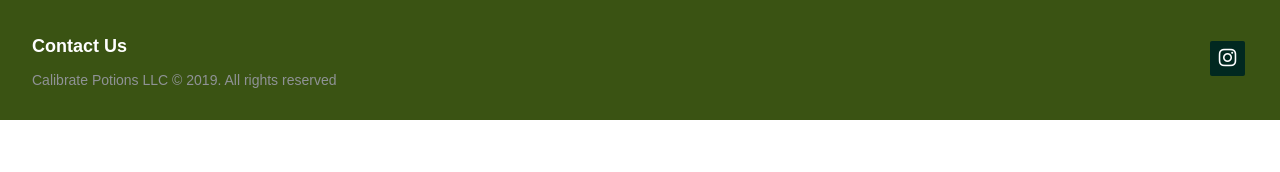
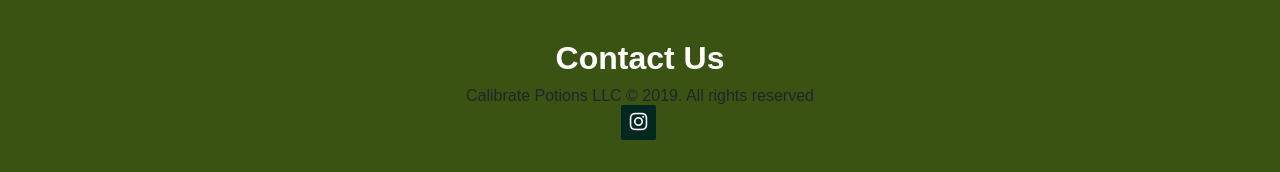
Before and after one commit to phylliswong/calibrate-kombucha-site, a website: page public/index.html in a window 1280 px wide. Shown: the part 3053-3225 px from the top of the page. Before the commit the page ends 3173 px from the top, so only its background shows below. Drawn offline with nearby package versions, Linux system fonts and the light colour scheme; a small style sheet from the web is missing.

Commit message:
quick fix footer fullscreen

```diff
--- a/public/css/stylesheet-footer.css
+++ b/public/css/stylesheet-footer.css
@@ -1,9 +1,7 @@
 /*******************
   FOOTER
 *******************/
-
 .footer-distributed {
-  background-color: var(--darkestGreen);
   background-color: var(--footerGreen);
   box-shadow: 0 1px 1px 0 rgba(0, 0, 0, 0.12);
   width: 100%;
@@ -11,172 +9,34 @@ FOOTER
   padding: 2rem;
 }
 
-.footer-distributed .footer-links {
-  color: #8f9296;
-  font-size: 14px;
+/* Footer links */
+.footer-links {
+  color: white;
+  font-size: 2rem;
   list-style-type: none;
-}
-.footer-distributed .footer-left .copyright {
-  text-align: center;
-  color: var(--copyright-grey);
-}
-
-/* Footer links */
-.footer-distributed p.footer-links {
-  font-size: 18px;
   font-weight: bold;
-  color: #ffffff;
-  margin: 0 0 10px;
+  transition: ease .25s;
+  line-height: 1.8;
+  text-decoration: none;
   transition: ease .25s;
 }
 
-.footer-distributed p.footer-links a {
-  padding-right: .5rem;
-  line-height: 1.8;
-  text-decoration: none;
-  color: inherit;
-  transition: ease .25s;
+.footer-links:hover {
+  background: red;
+  transform: scale(1.1);
+  -webkit-transform: scale(1.1);
+  text-decoration: underline;
 }
 
-.footer-distributed .footer-links .link-1:before {
-  content: none;
+.footer-right {
+  max-width: 180px;
 }
 
 .footer-distributed .footer-right {
-  max-width: 180px;
-}
-
-/*******************
-FOOTER Full Screen
-*******************/
-@media screen and (min-width: 768px) {
-.footer-distributed {
-  background-color: var(--darkestGreen);
-  background-color: var(--footerGreen);
-  box-shadow: 0 1px 1px 0 rgba(0, 0, 0, 0.12);
-  width: 100%;
-  font: normal 16px sans-serif;
-  padding: 2rem;
-  display: flex;
-  justify-content: space-between;
-}
-
-.footer-distributed .footer-left p {
-  display: flex;
-  flex-direction: row;
-  color: #8f9296;
-  font-size: 14px;
-  list-style-type: none;
-}
-
-/* Footer links */
-.footer-distributed p.footer-links {
-  font-size: 18px;
-  font-weight: bold;
-  color: #ffffff;
-  margin: 0 0 10px;
-  /* transition: ease .25s; */
-}
-
-.footer-distributed p.footer-links a {
-  /* display: inline-block; */
-  padding-right: .7rem;
-  line-height: 1.8;
-  text-decoration: none;
-  color: inherit;
-  transition: ease .25s;
-}
-
-.footer-distributed .footer-links .link-1:before {
-  content: none;
-}
-
-.footer-distributed .footer-right {
-  max-width: 180px;
-
-  display: flex;
-  /* flex-direction: column; */
-  justify-content: center;
-  align-items: center;
-
-  /* border: 5px solid black;
-  border-radius: 5px; */
-}
-
-.footer-distributed .footer-right a {
-  display: flex;
-  justify-content: center;
-  align-items: center;
-
-  width: 35px;
-  height: 35px;
-  background-color: #33383b;
-  background-color: var(--darkestGreen);
-
-  font-size: 20px;
-  color: #ffffff;
-  text-align: center;
-  line-height: 35px;
-  /* margin-right: 3px; */
-  transition: all .25s;
-
-  border: 0px solid black;
-  border-radius: 5px;
-}
-
-.footer-distributed .footer-right a:hover {
-  background: #012820;
-  transform: scale(1.1);
-  -webkit-transform: scale(1.1);
-}
-
-/* leftside links */
-.footer-distributed p.footer-links a:hover {
-  text-decoration: none;
-  transform: scale(1.1);
-}
-}
-/* Media Queries */
-@media (max-width: 767px) {
-  .footer-distributed .footer-left,
-  .footer-distributed .footer-right {
-    text-align: center;
-  }
-
-  .footer-distributed .footer-right {
-    float: none;
-    margin: 0 auto 20px;
-  }
-
-  .footer-distributed .footer-left p.footer-links {
-    line-height: 1.8;
-  }
-}
-
-@media (max-width: 767px) {
-
-  /* Footer links */
-  .footer-distributed p.footer-links {
-    font-size: 14px;
-    font-weight: bold;
-    color: #ffffff;
-    margin: 0 0 10px;
-    transition: ease .25s;
-  }
-  .footer-distributed .footer-left .copyright {
-    text-align: center;
-    color: var(--copyright-grey);
-    font-size: 12px;
-  }
-
-  .footer-distributed .footer-right {
-      padding-top: 3rem;
-      margin-top: 3rem;
   margin-right: 0;
   margin-bottom: 0;
   margin-left: 0;
   max-width: 250px;
-    }
 }
 
 .footer-distributed .footer-right a {
@@ -193,14 +53,17 @@ FOOTER Full Screen
   transition: all .25s;
 }
 
-  .footer-distributed .footer-right a:hover {
-    transform: scale(1.1);
-    -webkit-transform: scale(1.1);
+.footer-distributed  {
+  text-align: center;
 }
 
-  .footer-distributed p.footer-links a:hover {
-    text-decoration: underline;
+.footer-distributed .footer-right {
+  float: none;
+  margin: 0 auto;
 }
+
+/* Media Queries */
+@media (max-width: 767px) {
 
   /* EMAIL CONTACT US */
   .back-btn-container {
@@ -294,23 +157,14 @@ FOOTER Full Screen
   .back-btn {
     margin: 0;
   }
-
-  .footer-distributed .footer-left,
-  .footer-distributed .footer-right {
-    text-align: center;
 }
 
-  .footer-distributed .footer-right {
-    float: none;
-    margin: 0 auto;
-  }
-
-  .footer-distributed .footer-left p.footer-links {
-    line-height: 1.8;
-  } */
-}
-
-@media (max-width: 320px) {
+/* ----------- iPhone 5, 5S, 5C and 5SE ----------- */
+/* Portrait and Landscape */
+@media only screen
+  and (min-device-width: 320px)
+  and (max-device-width: 568px)
+  and (-webkit-min-device-pixel-ratio: 2) {
     .new-email {
       /* all: unset; */
       display: flex;
@@ -337,4 +191,9 @@ FOOTER Full Screen
       border: 1px solid #ccc;
       font-size: .8em;
     }
+
 }
+/* iPhone 5 Style */
+/* @media (max-width: 320px) {
+
+} */
--- a/public/index.html
+++ b/public/index.html
@@ -227,19 +227,11 @@
 
   <!-- FOOTER -->
   <footer class="footer-distributed" id="subscribe">
-    <div class="footer-left">
-      <p class="footer-links">
-        <!-- <a href="faq.html">FAQ</a> -->
-        <!-- <a href="#pop-up-layer" id="sub-btn" >Subscribe</a>   -->
-        <a href='email.html'>Contact Us</a>
-      </p>
-      <p class="copyright">Calibrate Potions LLC &copy; 2019. All rights reserved</p>
-    </div>
 
+      <a href='email.html' class="footer-links">Contact Us</a>
+
+    <p class="copyright">Calibrate Potions LLC &copy; 2019. All rights reserved</p>
     <div class="footer-right">
-      <!-- <a href="#"><i class="fa fa-facebook"></i></a> -->
-      <!-- <a href="#"><i class="fa fa-twitter"></i></a> -->
-      <!-- <a href="#"><i class="fa fa-snapchat"></i></a> -->
       <a href="https://www.instagram.com/calibratekombucha/" target="_blank"><i class="fa fa-instagram"></i></a>
     </div>
   </footer>
```
Lines whose indentation alone changed are shown as unchanged.
